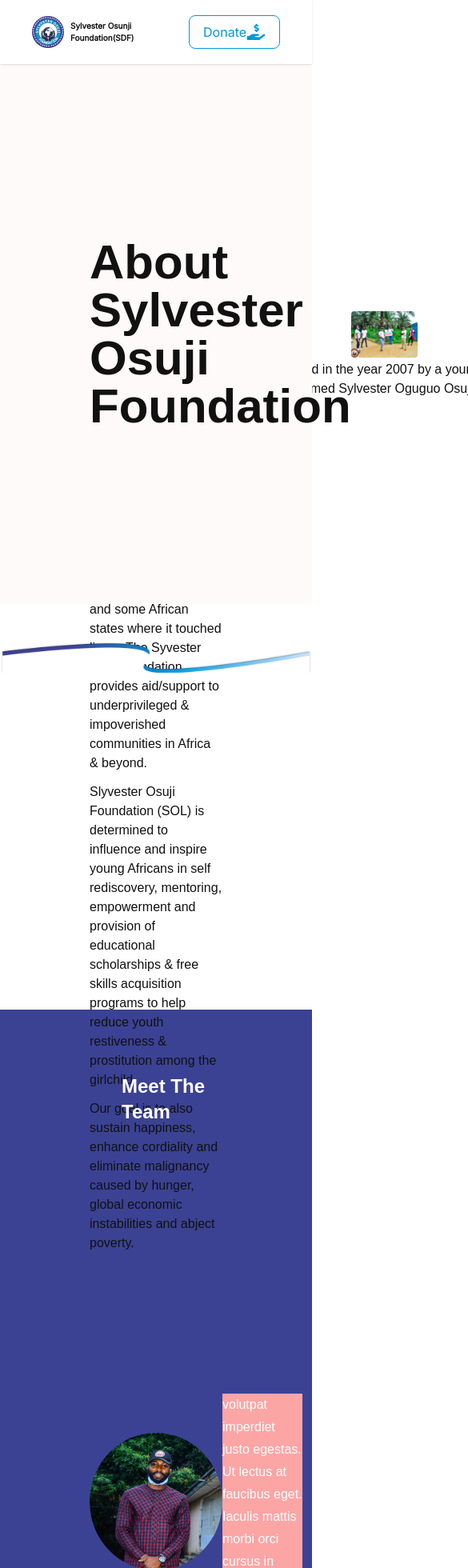
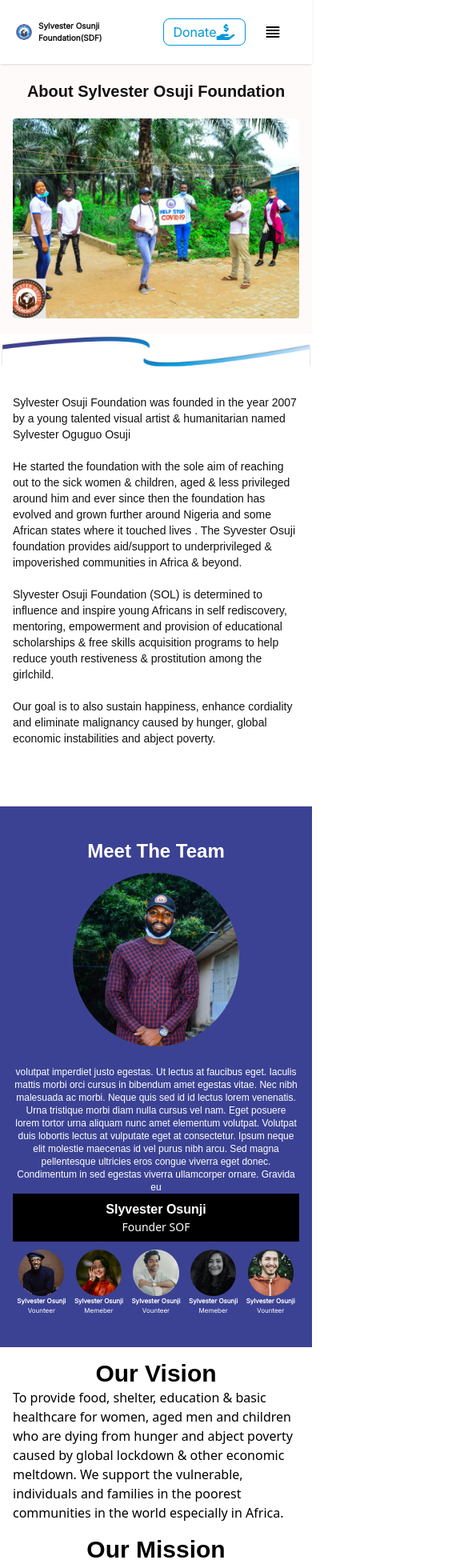
Before and after one commit to JusticeOpara/sylvester-osunji-foundation, a React (Vite) app: page /about in a window 390 px wide. Shown: the top 1960 px of the page at 80% size, 585 px wide, since content can reach past the window. Built offline with nearby package versions, Linux system fonts and the light colour scheme.

Commit message:
worked on media query

```diff
--- a/src/components/Carsousel.tsx
+++ b/src/components/Carsousel.tsx
@@ -47,7 +47,7 @@ const Carsousel = () => {
 
     return (
         <>
-            <div className="w-full h-[90vh] 2xl:h-[120vh] flex flex-col justify-evenly items-center bg-white max-md:h-[50vh] max-md:px-4">
+            <div className="w-full h-[90vh] 2xl:h-[100vh] xl:h-[80vh] 2xl:bg-orange-300 flex flex-col justify-evenly items-center bg-white max-md:h-[30vh] max-md:px-4">
 
                 <h1 className="font-bold text-4xl text-center max-md:text-xl 2xl:pt-5">Stories</h1>
 
--- a/src/components/Footer.tsx
+++ b/src/components/Footer.tsx
@@ -8,7 +8,7 @@ import donate from "../assets/images/bro.svg"
 
 const Footer: React.FC = () => {
   return (
-    <div className='w-full h-[50vh] max-md:h-[90vh] bg-[#222] text-white py-12 max-nmd:hidden '>
+    <div className='w-full h-[50vh] max-md:h-[50vh] bg-[#222] text-white py-12 max-md:py-4 '>
 
       <div className='flex flex-row w-full h-full px-28 pb-6 max-md:px-4 max-md:flex-col max-md:gap-4'>
         <div className='flex flex-row w-full h-full max-md:items-center'>
--- a/src/components/Navbar.tsx
+++ b/src/components/Navbar.tsx
@@ -1,13 +1,15 @@
 import React from 'react'
 import NavLogo from "../assets/images/nav-logo.png"
+import menubar from "../assets/images/menubar.svg"
 import donate from "../assets/images/donate.png"
 import { Link } from 'react-router-dom';
 import Modal from './Model';
+import { AiOutlineClose } from 'react-icons/ai'
 import { useEffect, useRef, useState } from 'react';
 
 
 const Navbar: React.FC = () => {
-
+    const [isNavExpanded, setIsNavExpanded] = useState(false)
     const headerRef = useRef<HTMLDivElement>(null);
     const [isModalOpen, setIsModalOpen] = useState(false)
     console.log(headerRef, "headerref")
@@ -39,21 +41,25 @@ const Navbar: React.FC = () => {
         setIsModalOpen(!isModalOpen);
     };
 
+    const handleNav = () => {
+        setIsNavExpanded(!isNavExpanded)
+    }
+
     return (
         <div className='w-full bg-white h-[80px] flex items-center font-inter fixed top-0 left-0 z-[111111] shadow' ref={headerRef}>
 
 
-            <div className='flex w-full justify-between px-28  max-md:px-10'>
+            <div className='flex w-full justify-between px-28  max-md:px-5 items-center'>
                 <div className='flex items-center gap-2 '>
-                    <img src={NavLogo} className='w-[40px] h-auto rounded-2xl' />
+                    <img src={NavLogo} className='w-[40px] h-auto rounded-2xl max-md:w-[20px]' />
                     <Link to="/">
-                        <p className='text-[18px] leading-normal font-bold text-[#111] font-inter max-md:text-[10px] '>Sylvester Osunji Foundation(SDF)</p>
+                        <p className='text-[18px] leading-normal font-bold text-[#111] font-inter max-md:text-[10px]'>Sylvester Osunji Foundation(SDF)</p>
                     </Link>
 
                 </div>
 
 
-                <div className='flex gap-6'>
+                <div className='flex gap-6 items-center'>
                     <ul className='flex list-none items-center gap-6 max-md:hidden'>
 
                         <li className='text-[14px] font-medium '>
@@ -79,10 +85,26 @@ const Navbar: React.FC = () => {
                     </ul>
 
                     <button onClick={handleToggleModal}
-                        className='rounded-lg py-[8px] px-[20px] bg-inherit text-[#0098db] flex justify-center items-center hover:text-white hover:bg-[#0098db] border-[#0098DB] border '>Donate
+                        className='rounded-lg py-[8px] px-[20px] max-md:py-[4px] max-md:px-[12px] bg-inherit text-[#0098db] flex justify-center items-center hover:text-white hover:bg-[#0098db] border-[#0098DB] border '>Donate
                         <img src={donate} className="" alt="donate" />
 
                     </button>
+
+                    <div onClick={handleNav} className='max-sm:block top-2 right-[20px] max-2xl:hidden w-10'>
+                        {isNavExpanded ? <AiOutlineClose size={20} /> : <img src={menubar} className='w-50' />}
+                    </div>
+                    <div className={isNavExpanded ? 'leading-loose h-max text-xl absolute left-0 top-0 w-full mx-auto z-10 flex mt-16 bg-primary ease-in-out flex-col' : 'bg-blue-800 absolute left-[-100%]'}>
+                        <ul onClick={handleNav} className='w-full bg-[#0098db] p-inline-start-[40px]   '>
+
+                            <li className='hover:text-[#0098DB] w-fit text-base font-medium py-[12px] px-[13px] '><Link to="/">Home </Link></li>
+
+                            <li className='hover:text-[#0098DB] w-fit text-base font-medium py-[12px] px-[13px]'><Link to="/about">AboutUs </Link></li>
+
+                            <li className='hover:text-[#0098DB] w-fit text-base font-medium py-[12px] px-[13px]'> <Link to="/project">Projects </Link> </li>
+
+
+                        </ul>
+                    </div>
 
                     <Modal isOpen={isModalOpen} onClose={handleToggleModal}>
                         <form className="space-y-6 px-20" action="#">
--- a/src/pages/About.tsx
+++ b/src/pages/About.tsx
@@ -57,47 +57,47 @@ const About = () => {
       exit={{ opacity: 0 }}
       className="w-full mt-[80px]">
       <div>
-        <div className="flex flex-row justify-between items-center bg-[#FFFAFA] px-28 2xl:px-20 h-[80vh] w-full relative">
-          <h1 className="text-6xl font-openSan font-bold text-[#111] w-[465.2px]">
+        <div className="flex flex-row justify-between max-md:justify-evenly max-md:flex-col items-center bg-[#FFFAFA] px-28 max-md:px-4 2xl:px-20 h-[80vh] max-md:h-[40vh]  w-full relative">
+          <h1 className="text-6xl max-md:text-xl max-md:font-bold font-openSan font-bold text-[#111] w-[465.2px] max-md:text-center">
             About Sylvester Osuji
             Foundation</h1>
 
-          <img src={aboutImage} className="w-[50%] h-auto rounded" alt="main image for the aboutpage" />
+          <img src={aboutImage} className="w-[50%] max-md:w-full h-auto rounded" alt="main image for the aboutpage" />
         </div>
 
 
-        <img src={snake} className="bfg-red-500 absolute bottom-0 w-full" alt="" />
+        <img src={snake} className="bg-redd-500 absolute bottom-0 w-full bot max-md:bottom-auto [430px]" alt="" />
 
-        <div className="px-28 2xl:px-20  h-[60vh] 2xl:h-[80vh] flex gap-3 flex-col justify-center ">
+        <div className="px-28 2xl:px-20 max-md:px-4 h-[60vh] max-md:h-[70vh] 2xl:h-[80vh] flex gap-3 max-md:gap-5 flex-col justify-center ">
 
-          <p className="font-openSan text-base 2xl:text-lg  font-normal text-[#111] w-[500px] leading-6">
+          <p className="font-openSan text-base 2xl:text-lg max-sm:text-sm font-normal text-[#111] w-[500px] leading-6 max-md:w-full">
             Sylvester Osuji Foundation was founded in the year 2007 by a young talented visual artist & humanitarian named Sylvester Oguguo Osuji
           </p>
 
-          <p className="leading-6 font-openSan text-base 2xl:text-lg  font-normal text-[#111]">He started the foundation with the sole aim of reaching out to the sick women & children, aged & less privileged
+          <p className="leading-6 font-openSan text-base 2xl:text-lg max-sm:text-sm font-normal text-[#111]">He started the foundation with the sole aim of reaching out to the sick women & children, aged & less privileged
             around him and ever since then the foundation has evolved and grown further around Nigeria and some African states where it touched lives .
             The Syvester Osuji foundation provides aid/support to underprivileged & impoverished communities in Africa & beyond.</p>
 
-          <p className="font-openSan text-base font-normal 2xl:text-lg  text-[#111] leading-6">Slyvester Osuji Foundation (SOL) is determined to influence and inspire young Africans in self rediscovery, mentoring, empowerment and provision of educational scholarships &
+          <p className="font-openSan text-base font-normal 2xl:text-lg max-sm:text-sm text-[#111] leading-6">Slyvester Osuji Foundation (SOL) is determined to influence and inspire young Africans in self rediscovery, mentoring, empowerment and provision of educational scholarships &
             free skills acquisition programs to help reduce youth restiveness & prostitution among the girlchild.</p>
 
-          <p className="font-openSan text-base font-normal 2xl:text-lg  text-[#111] leading-6">
+          <p className="font-openSan text-base font-normal 2xl:text-lg max-sm:text-sm text-[#111] leading-6">
             Our goal is to also sustain happiness, enhance cordiality and eliminate malignancy caused by hunger, global economic instabilities and abject poverty.</p>
 
         </div>
 
       </div>
 
-      <div className="bg-[#3B4293] w-full h-[150vh] text-white px-28 2xfl:px-20 py-10 flex flex-col justify-between ">
-        <h1 className="font-openSan text-2xl font-bold pl-10 pt-10 ">Meet The Team</h1>
+      <div className="bg-[#3B4293] w-full h-[150vh] max-md:h-[80vh] text-white px-28 max-md:px-4 2xfl:px-20 py-10 flex flex-col justify-between ">
+        <h1 className="font-openSan text-2xl font-bold pl-10 pt-10 max-md:text-center max-md:p-0 ">Meet The Team</h1>
 
-        <div className="flex flex-row justify-between items-center ">
+        <div className="flex flex-row max-md:flex-col max-md:gap-6 justify-between items-center ">
 
-          <img src={sylvester} className="rounded-[100%] w-64 2xl:w-80 " />
+          <img src={sylvester} className="rounded-[100%] w-64 2xl:w-80 max-md:w-52 " />
 
-          <div className="h-[270px] w-[720px] 2xl:w-[860px] 2xl:h-[300px]  bg-red-300 justify-between flex flex-col ">
+          <div className="h-[270px] w-[720px] 2xl:w-[860px] 2xl:h-[300px] max-md:w-full max-md:h-full justify-between flex flex-col ">
 
-            <p className="w-full font-openSan text-base leading-7 2xl:text-lg">volutpat imperdiet justo egestas. Ut lectus at faucibus eget. Iaculis mattis morbi orci cursus in bibendum amet egestas vitae.
+            <p className="w-full font-openSan text-base leading-7 2xl:text-lg max-md:text-xs max-md:text-center">volutpat imperdiet justo egestas. Ut lectus at faucibus eget. Iaculis mattis morbi orci cursus in bibendum amet egestas vitae.
               Nec nibh malesuada ac morbi. Neque quis sed id id lectus lorem venenatis. Urna tristique morbi diam nulla cursus vel nam.
               Eget posuere lorem tortor urna aliquam nunc amet elementum volutpat. Volutpat duis lobortis lectus at vulputate eget at consectetur.
               Ipsum neque elit molestie maecenas id vel purus nibh arcu. Sed magna pellentesque ultricies eros congue viverra eget donec.
@@ -106,7 +106,7 @@ const About = () => {
 
             <div className="flex flex-col justify-center items-center h-[60px] 2xl:h-[80px] bg-[#000000] opacity--50  ">
 
-              <p className="text-center font-semibold font-openSan text-base text-white 2xl:text-xl">Slyvester Osunji</p>
+              <p className="text-center font-semibold font-openSan text-base  text-white 2xl:text-xl">Slyvester Osunji</p>
 
               <p className="text-sm font-normal 2xl:text-base">Founder SOF</p>
             </div>
@@ -122,44 +122,43 @@ const About = () => {
 
           {Team.map((item, index) => (
 
-            <div className=" flex flex-col justify-center items-center" key={index}>
+            <div className="flex flex-col justify-center items-center" key={index}>
 
               <img src={item.imgUrl} className="w-[80%]" alt="team memeber" />
 
-              <p className="text-center font-inter text-lg font-semibold">{item.title}</p>
+              <p className="text-center font-inter text-lg font-semibold max-md:text-[8px] leading-3">{item.title}</p>
 
-              <p className="text-sm font-normal font-inter text-center ">{item.part}</p>
+              <p className="text-sm font-normal font-inter text-center  max-md:text-[8px] leading-3">{item.part}</p>
 
             </div>
           ))}
 
         </div>
+      </div>
 
 
 
-      </div>
-
-      <div className="w-full h-[100vh] px-28 2xl:px-20 flex flex-col justify-evenly">
-        <div className="flex flex-row items-center justify-between">
+      <div className="w-full h-[100vh] max-md:h-[80vh] px-28 max-md:px-4 2xl:px-20 flex flex-col justify-evenly max-md:items-center">
+        <div className="flex flex-row max-md:flex-col items-center justify-between">
           <p className="font-openSan font-bold text-3xl text-center">Our Vision</p>
 
-          <p className="text-base w-[800px] leading-6">To provide food, shelter, education & basic healthcare for women, aged men and children who are dying from hunger
+          <p className="text-base w-[800px] leading-6 max-md:w-full">To provide food, shelter, education & basic healthcare for women, aged men and children who are dying from hunger
             and abject poverty caused by global lockdown & other economic meltdown.
             We support  the vulnerable, individuals and families in the poorest communities in the world especially in Africa.</p>
         </div>
 
-        <div className="flex flex-row items-center justify-between">
+        <div className="flex flex-row max-md:flex-col items-center justify-between">
           <p className="font-openSan font-bold text-3xl text-center">Our Mission</p>
 
-          <p className="text-base w-[800px] leading-6">To see a world free from hunger, sickness and pain caused by
+          <p className="text-base w-[800px] leading-6 max-md:w-full">To see a world free from hunger, sickness and pain caused by
             unavailability of care and love for humanity above all we want to help put an end to youth restiveness and abuse of
             the girlchild in Africa & the globe at large which  in most cases is caused by poverty & unemployment.</p>
         </div>
 
-        <div className="flex flex-row items-center justify-between">
+        <div className="flex flex-row max-md:flex-col items-center justify-between">
           <p className="font-openSan font-bold text-3xl text-center ">Our Focus</p>
 
-          <p className="text-base w-[800px] leading-6">To provide food, shelter, education & basic healthcare for women, aged men and children who are dying from hunger
+          <p className="text-base w-[800px] leading-6 max-md:w-full">To provide food, shelter, education & basic healthcare for women, aged men and children who are dying from hunger
             and abject poverty caused by global lockdown & other economic meltdown.
             We support  the vulnerable, individuals and families in the poorest communities in the world especially in Africa.</p>
         </div>
@@ -167,11 +166,9 @@ const About = () => {
       </div>
 
 
-      <div className="w-full h-[120vh] px-28 bg-[#FFFAFA] flex  justify-between items-center">
+      <div className="w-full h-[120vh] max-md:h-[110vh] px-28 max-md:px-4 bg-[#FFFAFA] flex justify-between items-center max-md:flex-col  ">
 
-
-
-        <form className="w-[50vw] h-full flex justify-center flex-col">
+        <form className="w-[50vw] max-md:w-full h-full flex justify-center flex-col ">
 
           <p className="font-openSan font-bold text-3xl pb-10">Get In Touch</p>
 
@@ -211,15 +208,15 @@ const About = () => {
 
           </div>
 
-          <textarea id="message" rows={5} className="block p-2.5 w-full mb-10 text-sm text-gray-900 bg-gray-50 rounded-lg border border-gray-300 focus:ring-blue-500 focus:border-blue-500 dark:bg-gray-700 dark:border-gray-600 dark:placeholder-gray-400 dark:text-white dark:focus:ring-blue-500 dark:focus:border-blue-500" placeholder="Write your thoughts here..."></textarea>
+          <textarea id="message" rows={5} className="block p-2.5 w-full mb-10 max-md:mb-5 text-sm text-gray-900 bg-gray-50 rounded-lg border border-gray-300 focus:ring-blue-500 focus:border-blue-500 dark:bg-gray-700 dark:border-gray-600 dark:placeholder-gray-400 dark:text-white dark:focus:ring-blue-500 dark:focus:border-blue-500" placeholder="Write your thoughts here..."></textarea>
 
-          <button className="bg-[#0098DB] text-white font-bold py-2 pxx-4 w-32 text-sm rounded">
+          <button className="bg-[#0098DB] text-white font-bold py-2  w-32 text-sm rounded">
             Send Message
           </button>
 
         </form>
 
-        <div className="w-[310.1px] h-[273px] bg-[#EDF7F5] px-4 py-8 flex flex-col justify-between  ">
+        <div className="w-[310.1px] h-[273px] bg-[#EDF7F5] max-md:w-full px-4 py-8 flex flex-col justify-between max-md:mb-10  ">
           <h1 className="font-bold capitalize text-xl font-playfair">Address</h1>
 
           <p className="text-xs text-[#666666]">
--- a/tailwind.config.js
+++ b/tailwind.config.js
@@ -4,7 +4,7 @@ export default {
   theme: {
     extend: {
       backgroundImage: {
-        'hero-pattern': "url('./assets/images/dark-hero-frame.png')",
+        'hero-pattern': "url('./assets/images/hero-frame.png')",
          'text-background': "url('./assets/images/rectangle-white.png')"
       },
 
```
Also changed, not shown: src/pages/Home.tsx (+19 -10 lines), src/pages/Project.tsx (+13 -12 lines), src/assets/images/menubar.svg (added).
